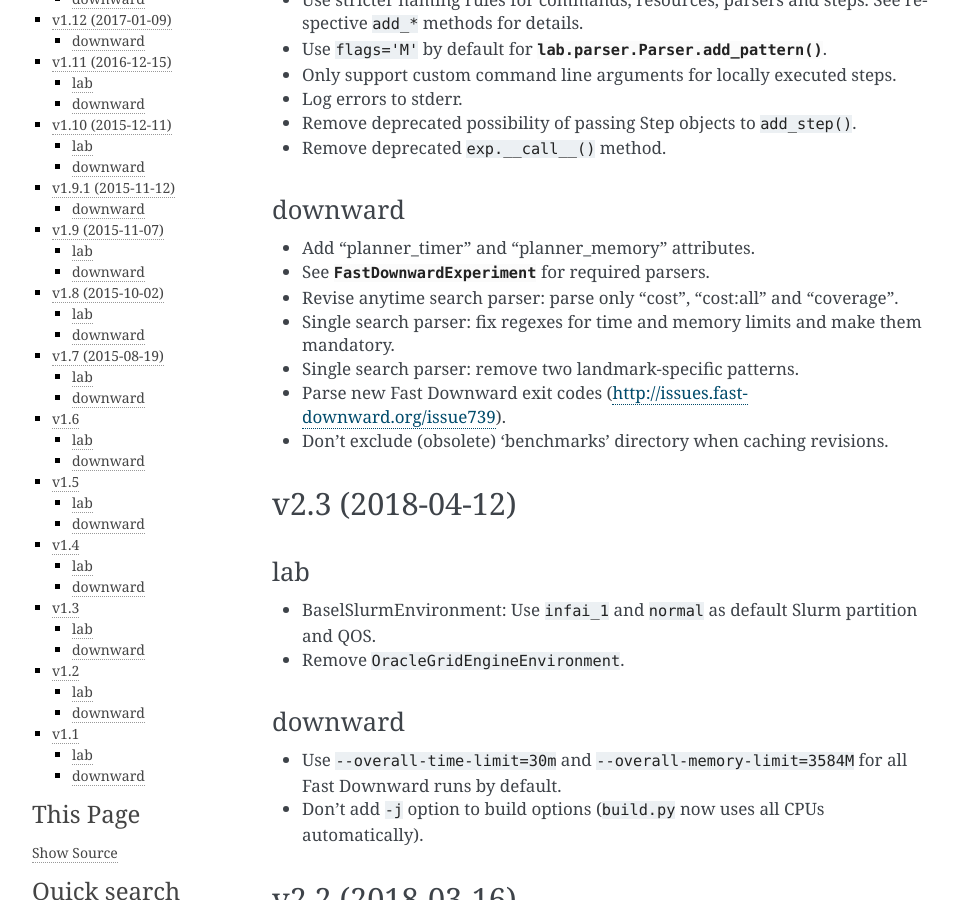
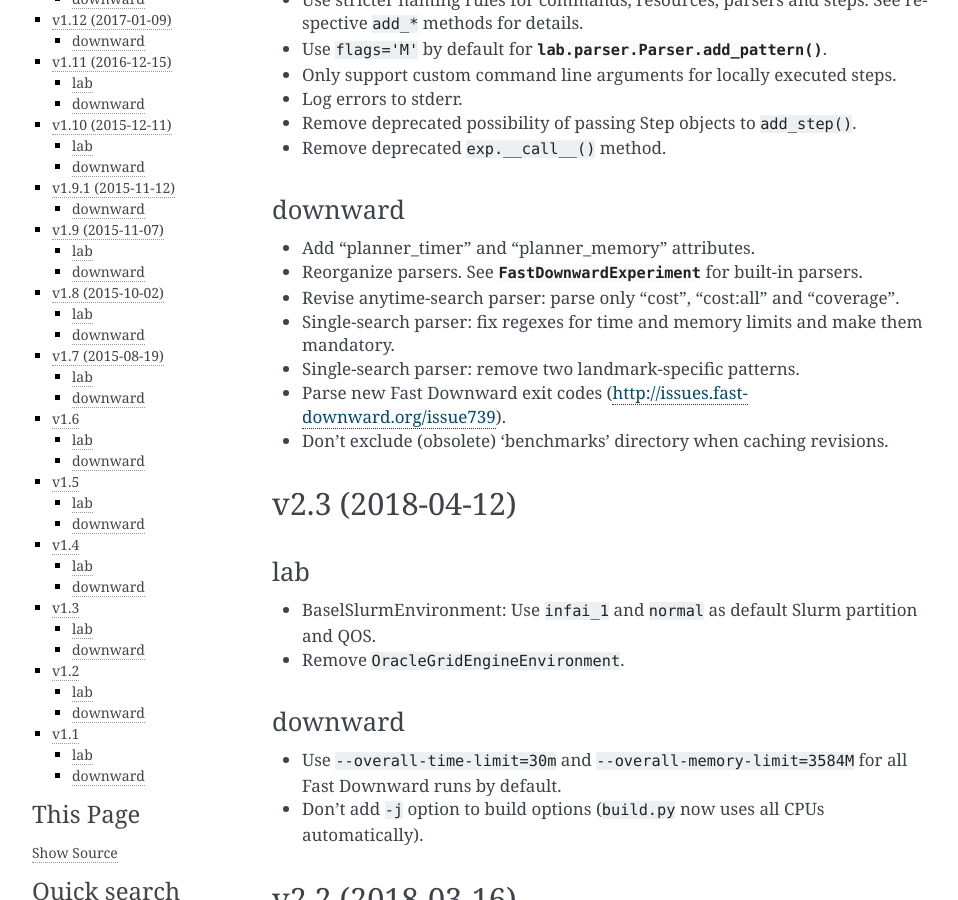
Before and after one commit to aibasel/lab, a Sphinx documentation site: the page built from docs/news.rst, in a window 1280 px wide and 900 px high, scrolled down 421 px. Shown: the whole window, without its empty margins (148-1106 px from the left). Built offline with Sphinx 7.4.7, drawn with Linux system fonts in a browser that asks for light colours; pages that are not in the unit, such as notebooks, are missing from menus.

```diff
--- a/docs/news.rst
+++ b/docs/news.rst
@@ -24,10 +24,10 @@ lab
 downward
 ^^^^^^^^
 * Add "planner_timer" and "planner_memory" attributes.
-* See :class:`~downward.experiment.FastDownwardExperiment` for required parsers.
-* Revise anytime search parser: parse only "cost", "cost:all" and "coverage".
-* Single search parser: fix regexes for time and memory limits and make them mandatory.
-* Single search parser: remove two landmark-specific patterns.
+* Reorganize parsers. See :class:`~downward.experiment.FastDownwardExperiment` for built-in parsers.
+* Revise anytime-search parser: parse only "cost", "cost:all" and "coverage".
+* Single-search parser: fix regexes for time and memory limits and make them mandatory.
+* Single-search parser: remove two landmark-specific patterns.
 * Parse new Fast Downward exit codes (http://issues.fast-downward.org/issue739).
 * Don't exclude (obsolete) 'benchmarks' directory when caching revisions.
 
```
